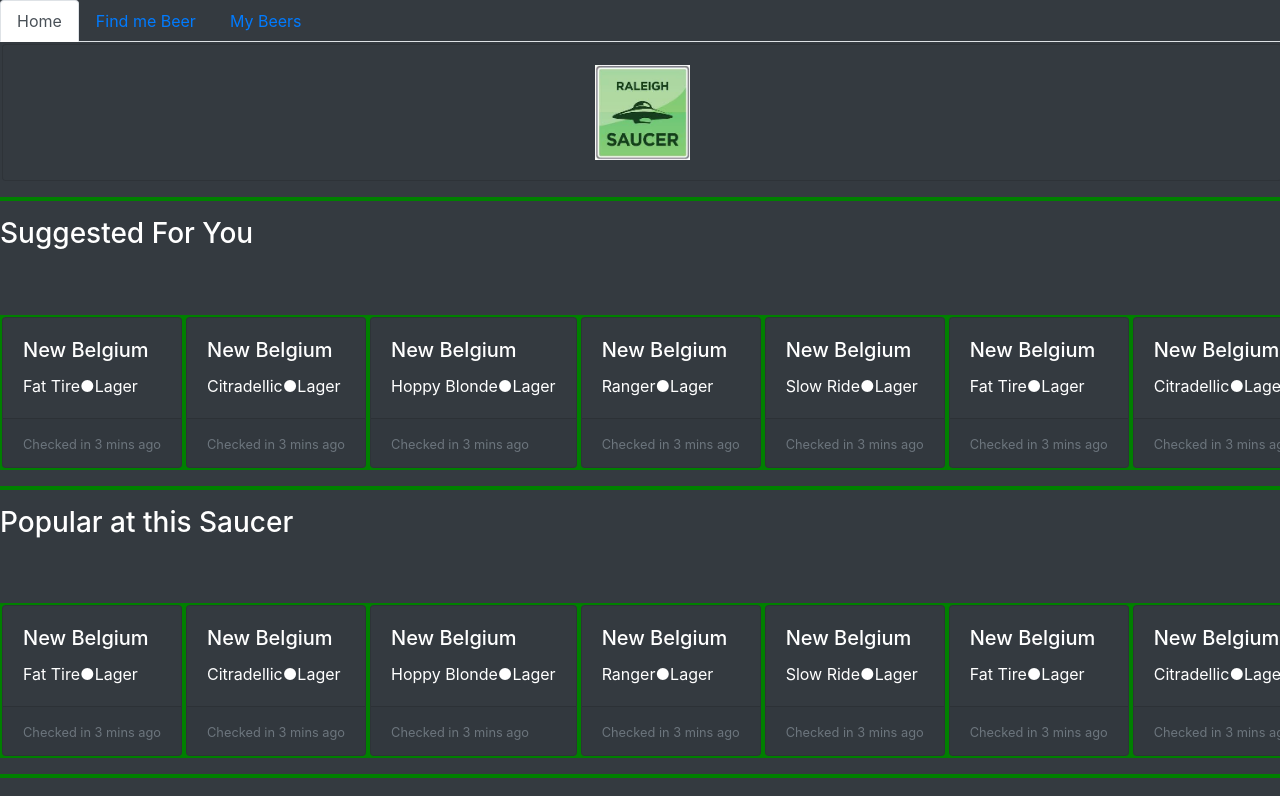
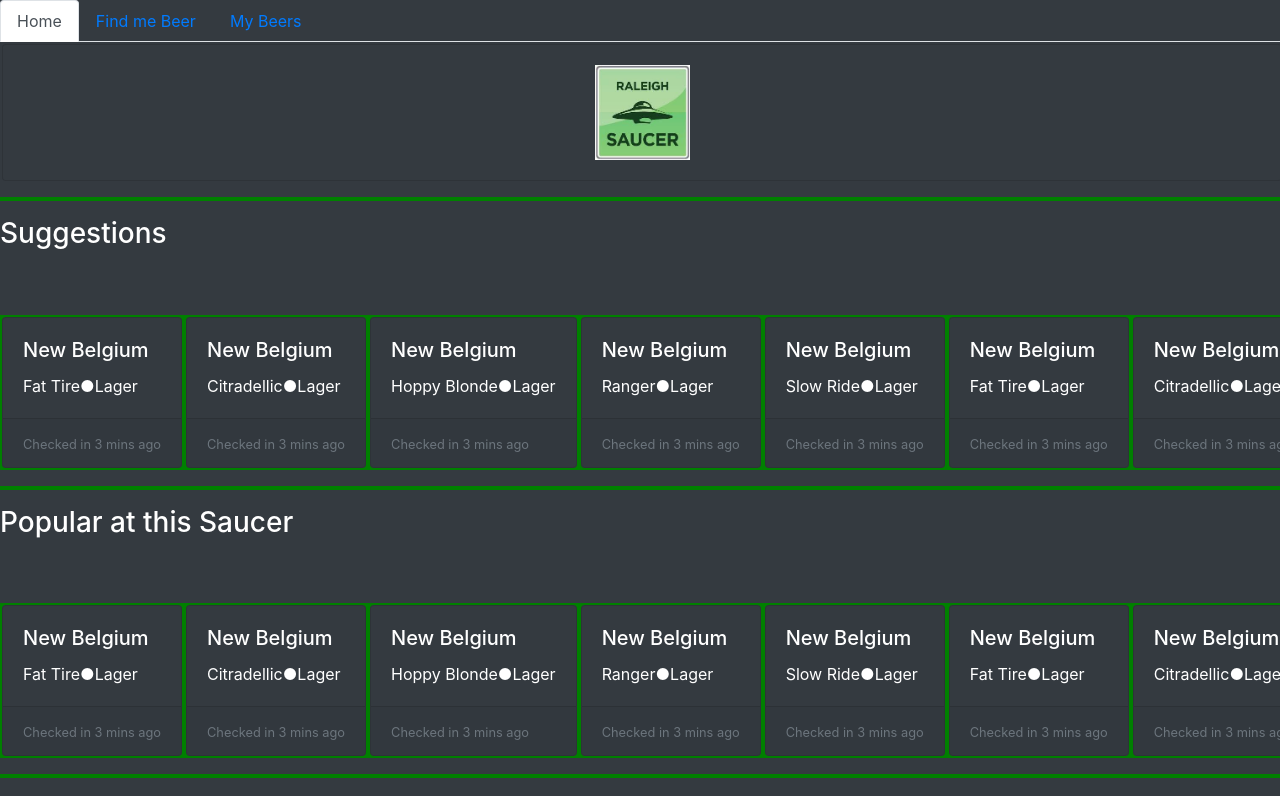
Before and after one commit to ratrevorrow/BeerMe, a React (Create React App) app in the folder saucey-saucer/: page / in a window 1280 px wide. Shown: the top 796 px of the page. Built offline with nearby package versions, Linux system fonts and the light colour scheme; no server answers.

Commit message:
Push Test

```diff
--- a/saucey-saucer/src/components/Home/Home.js
+++ b/saucey-saucer/src/components/Home/Home.js
@@ -18,7 +18,7 @@
         </Card.Body>
       </Card>
       <hr style={{ border: "2px solid green" }} />
-      <h3 style={{ color: "white" }}>Suggested For You</h3>
+      <h3 style={{ color: "white" }}>Suggestions</h3>
       <BeerScroll />
       <hr style={{ border: "2px solid green" }} />
       <h3 style={{ color: "white" }}>Popular at this Saucer</h3>
```
